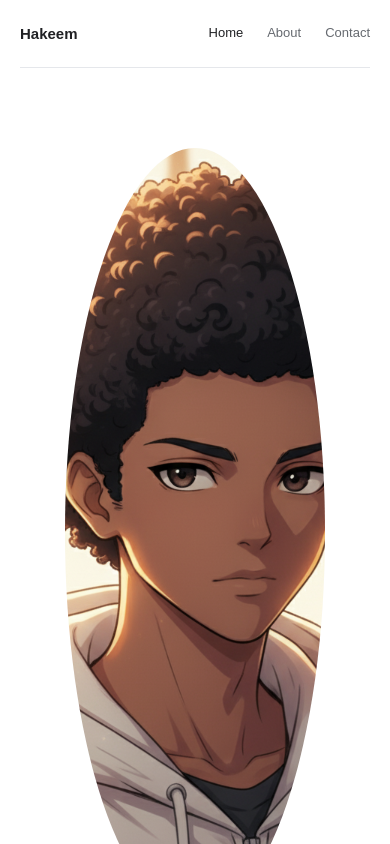
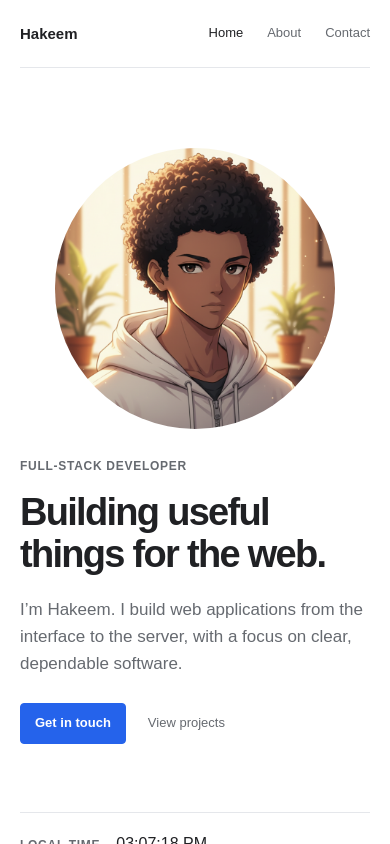
Before and after one commit to HakeemTB/React_Portfolio, a React (Vite) app: page / in a window 390 px wide. Shown: the top 844 px of the page. Built offline with nearby package versions, Linux system fonts and the light colour scheme.

Commit message:
Adjust mobile portrait responsiveness
Co-authored-by: Copilot <223556219+Copilot@users.noreply.github.com>

```diff
--- a/src/styles.css
+++ b/src/styles.css
@@ -389,7 +389,8 @@ p {
   }
 
   .hero-portrait {
-    width: min(72vw, 260px);
+    width: min(72vw, 500px);
+    height: auto;
     align-self: center;
   }
 
```
